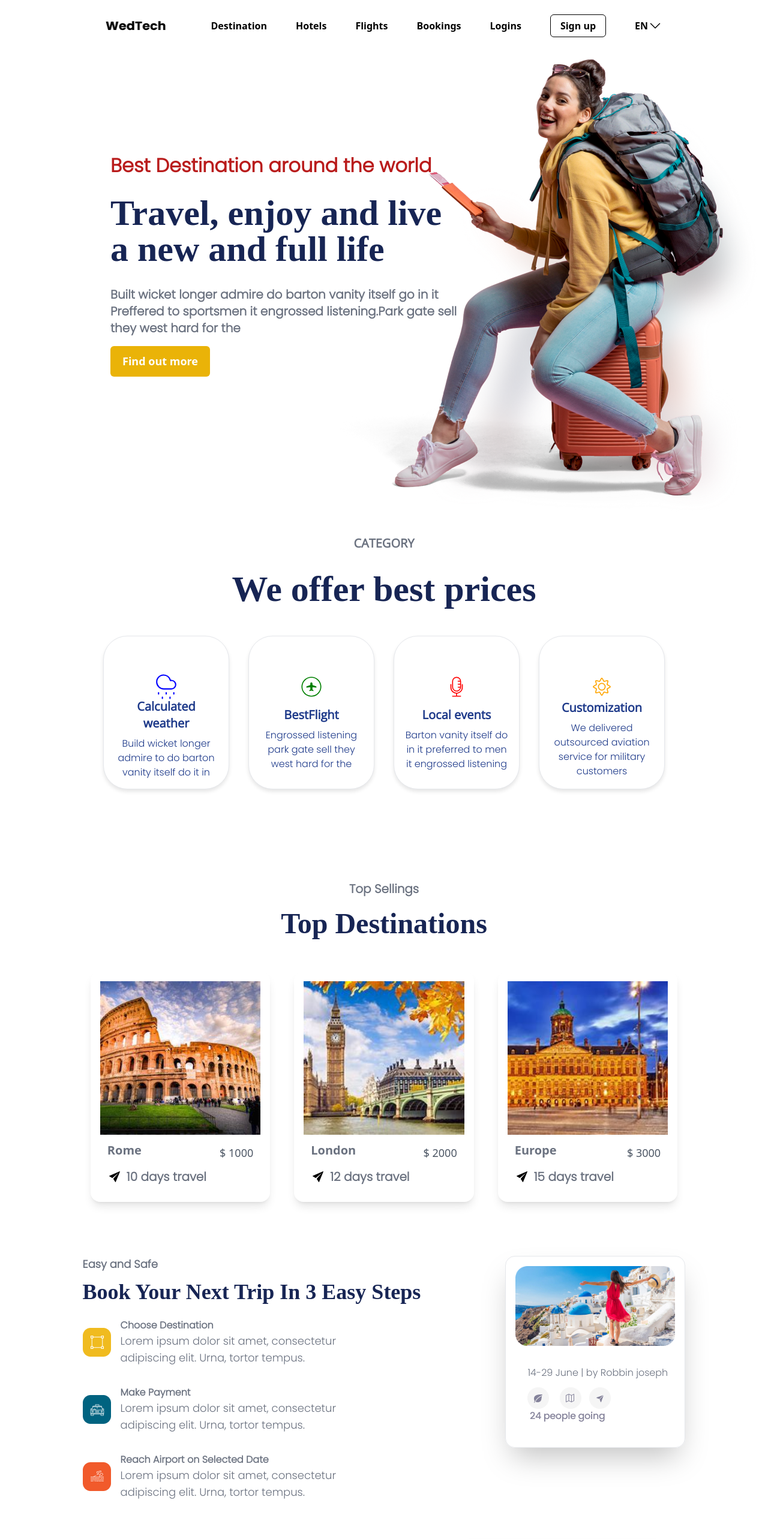
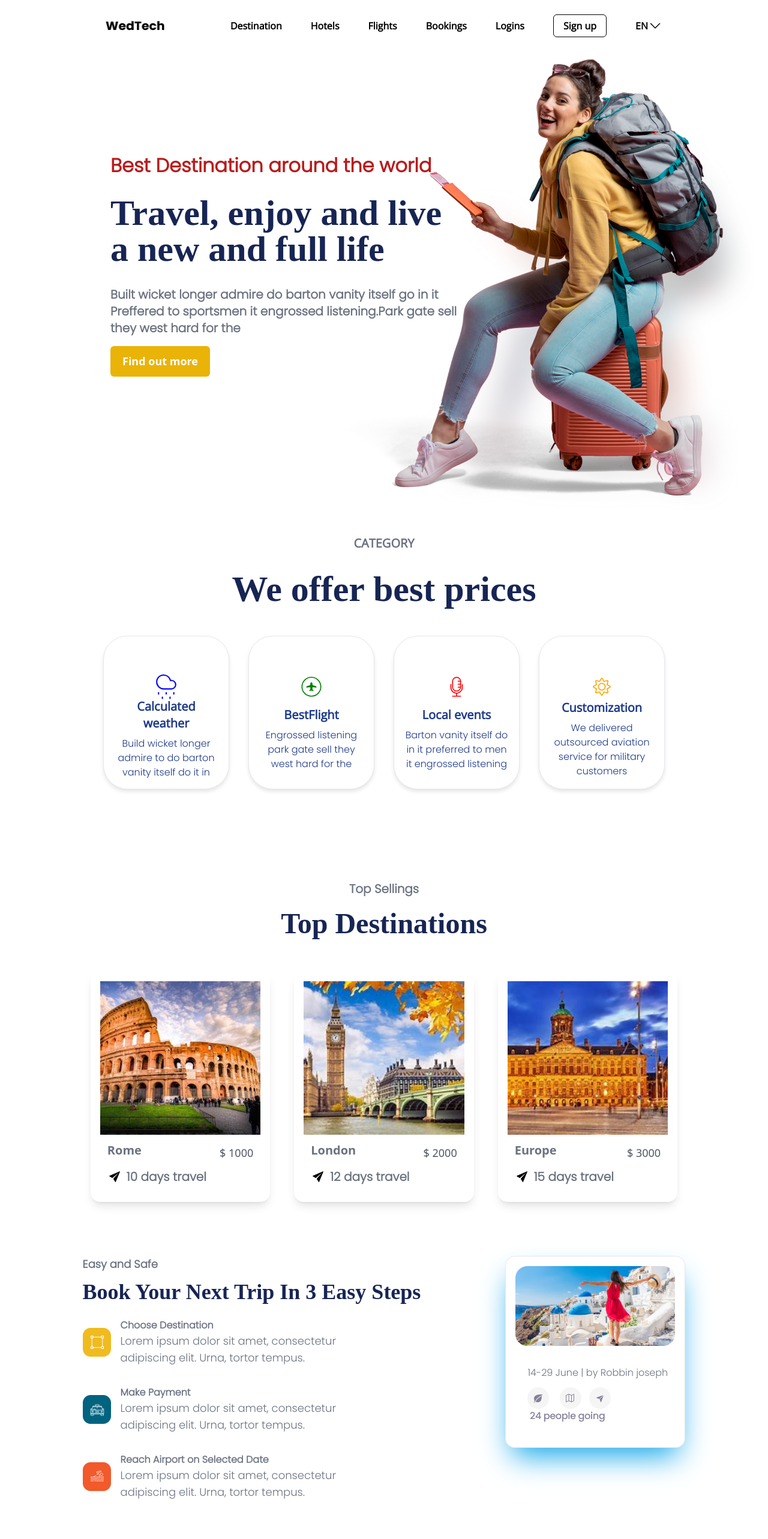
Before and after one commit to santhosh9912/new-crud, a React (Create React App) app: page / in a window 1280 px wide. Shown: the top 2566 px of the page at 60% size. Built offline with nearby package versions, Linux system fonts and the light colour scheme; a web font is replaced by a local one.

Commit message:
card shadow

```diff
--- a/src/components/GridComponent.jsx
+++ b/src/components/GridComponent.jsx
@@ -21,7 +21,7 @@ const GridComponent = () => {
         {/* Second column */}
         <div className="col-span-1 relative">
           {/* Centered card */}
-          <div className="max-w-lg rounded-3xl shadow-2xl shadow-stone-600 p-9 flex flex-col items-center relative">
+          <div className="max-w-lg rounded-3xl shadow-xl shadow-black p-9 flex flex-col items-center relative">
             {/* Image in the top-left corner */}
             <div className="absolute -top-4 -left-7 w-12 h-12  rounded-full ">
               <img
--- a/src/components/SubscribeComponent.jsx
+++ b/src/components/SubscribeComponent.jsx
@@ -4,7 +4,7 @@ import send from '../images/Group 77.png'
 export const SubscribeComponent = () => {
   return (
     <div className="container mx-auto max-w-screen-xl px-8 py-5 relative flex justify-center items-center -mt-10">
-      <div className="max-w-3xl rounded-tl-top-left rounded-2xl shadow-lg bg-gray-100 relative -ml-11" style={{ width: "2500px", height: "220px" }}>
+      <div className="max-w-3xl rounded-tl-top-left rounded-2xl shadow-lg shadow-stone-600 bg-gray-100 relative -ml-11" style={{ width: "2500px", height: "220px" }}>
         <div className="px-24 py-8 flex flex-col items-center">
           {/* Image in the top right corner */}
           <img
--- a/src/components/TwoColumnGrid.jsx
+++ b/src/components/TwoColumnGrid.jsx
@@ -58,7 +58,7 @@ export const TwoColumnGrid = () => {
         <div className="col-span-1 pl-20">
           {/* Second column */}
           <div
-            className="w-370 h-300 border rounded-2xl shadow-2xl overflow-hidden p-4" // Added p-4 for padding
+            className="w-370 h-300 border rounded-2xl shadow-sky-500 shadow-2xl overflow-hidden p-4" // Added p-4 for padding
             style={{ width: "300px", height: "320px" }} // Adjust the height here
           >
             <img
--- a/src/pages/LandingPages.jsx
+++ b/src/pages/LandingPages.jsx
@@ -13,10 +13,10 @@ export const LandingPages = () => {
     <div className="px-44 py-6">
       <div className="flex items-center justify-between">
         <div style={{ fontFamily: "Poppins , sans-serif", fontSize: "20px" }}>
-          <img src={logo} alt="" width={100} />
+          <img src={logo} alt="" width={98} />
         </div>
 
-        <div className="flex items-center space-x-12">
+        <div className="flex items-center space-x-12" style={{fontFamily:'Open Sans'}}>
           <a href="#" className="font-semibold">
             Destination
           </a>
```
